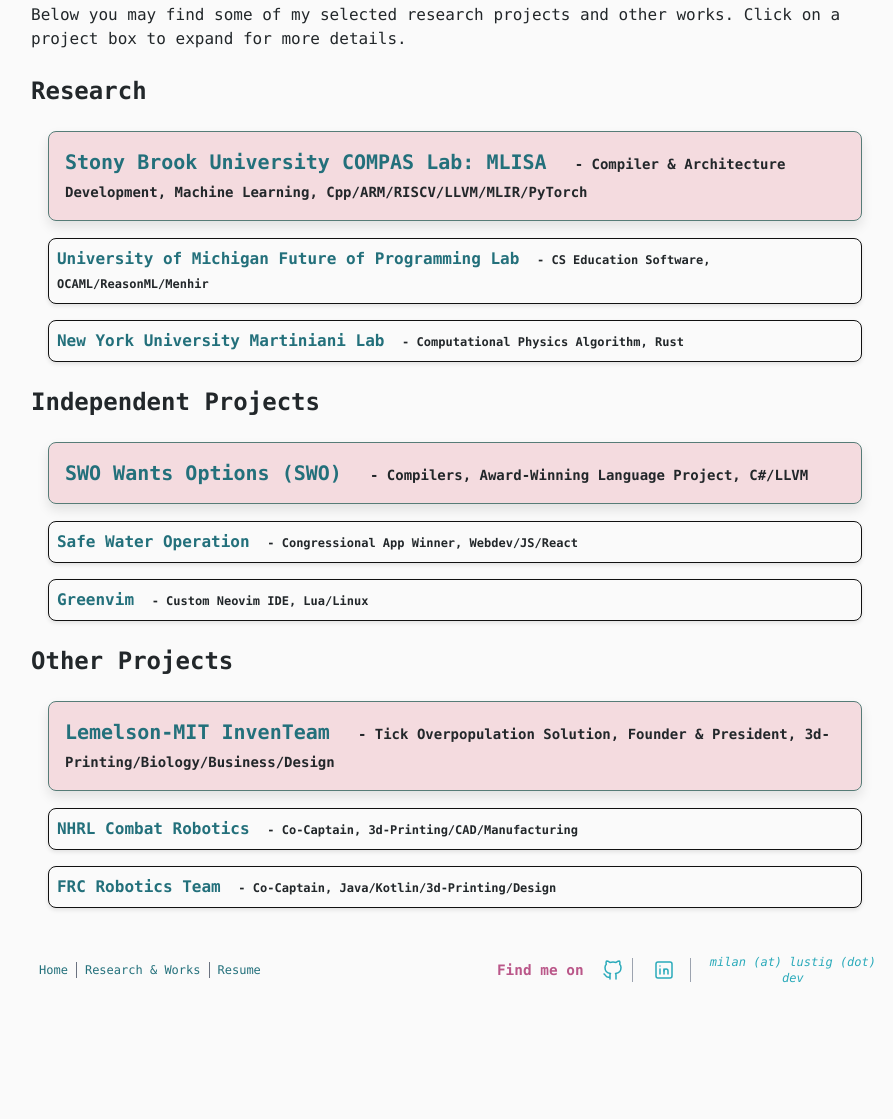
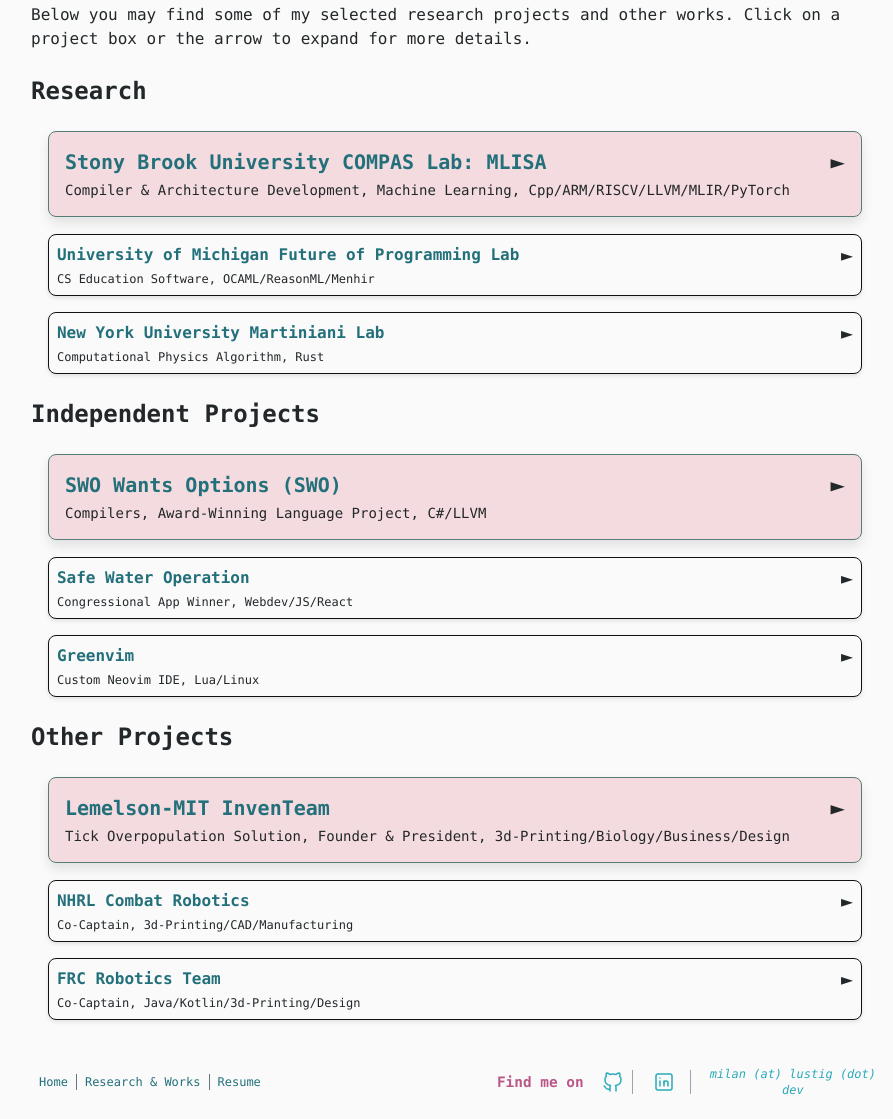
Before and after one commit to green726/website, an Astro site: page /research in a window 1280 px wide. Shown: the part 257-1376 px from the top of the page, without its empty margins (185-1078 px from the left). Before the commit the page ends 1264 px from the top, so only its background shows below. Built offline with nearby package versions, Linux system fonts and the light colour scheme; Astro itself is replaced by a stand-in of ours.

Commit message:
more projects page changes

```diff
--- a/src/pages/research.astro
+++ b/src/pages/research.astro
@@ -1,6 +1,6 @@
 ---
 import PageLayout from "@/layouts/Base";
-// import { Image } from "@astrojs/image/components"; // Not used, can remove
+// import { Image } => "@astrojs/image/components"; // Not used, can remove
 // import aboutImg from "../assets/about-astro.png"; // Not used, can remove
 
 const meta = {
@@ -13,7 +13,7 @@
     <div class="space-y-6">
         <h1 class="title text-[hsl(var(--theme-text))]">Selected Research & Other Work</h1>
         <p class="text-[hsl(var(--theme-text))]">
-            Below you may find some of my selected research projects and other works. Click on a project box to expand for more details.
+            Below you may find some of my selected research projects and other works. Click on a project box or the arrow to expand for more details.
         </p>
 
         <h2 class="text-2xl font-bold mt-8 mb-4 text-[hsl(var(--theme-text))]">Research</h2>
@@ -21,12 +21,18 @@
             {/* MLISA - Standout Project */}
             <li class="p-4 border border-[hsl(var(--theme-link))] rounded-lg shadow-md"
                 style="background-color: hsl(var(--theme-accent) / 0.15); box-shadow: 0 6px 12px hsl(var(--theme-shadow));">
-                <h3 class="text-xl font-bold cursor-pointer text-[hsl(var(--theme-link))] hover:text-[hsl(var(--theme-link))] dark:hover:text-[hsl(var(--theme-accent))]" data-project-toggle="mlisa">
+                <h3 class="text-xl font-bold text-[hsl(var(--theme-link))] hover:text-[hsl(var(--theme-link))] dark:hover:text-[hsl(var(--theme-accent))] flex justify-between items-center">
                     <a href="https://compas.cs.stonybrook.edu/" target="_blank" rel="noopener noreferrer" class="hover:underline">
                         Stony Brook University COMPAS Lab: MLISA
                     </a>
-                    <span class="text-sm text-[hsl(var(--theme-text))] ml-4"> - Compiler & Architecture Development, Machine Learning, Cpp/ARM/RISCV/LLVM/MLIR/PyTorch</span>
+                    <button class="project-toggle-arrow text-[hsl(var(--theme-text))] text-2xl font-bold leading-none select-none ml-2" data-project-id="mlisa" aria-expanded="false" aria-controls="mlisa-details">
+                        <span class="open-arrow hidden">&#9660;</span> {/* Down arrow */}
+                        <span class="closed-arrow">&#9658;</span> {/* Right arrow */}
+                    </button>
                 </h3>
+                <p class="text-sm text-[hsl(var(--theme-text))] mt-1">
+                    Compiler & Architecture Development, Machine Learning, Cpp/ARM/RISCV/LLVM/MLIR/PyTorch
+                </p>
                 <div id="mlisa-details" class="hidden mt-3 text-[hsl(var(--theme-text))]">
                     <p>I served as the project lead on this research initiative, which incorporated multiple graduate students. My work focused on developing <em>novel compiler infrastructure and architecture</em> for machine learning acceleration hardware.</p>
                     <ul class="list-disc list-inside mt-2">
@@ -39,12 +45,18 @@
             {/* UMich - Regular */}
             <li class="p-2 border border-[hsl(var(--theme-accent-2))] rounded-lg shadow-sm"
                 style="background-color: hsl(var(--theme-bg-callout)); box-shadow: 0 2px 4px hsl(var(--theme-shadow));">
-                <h3 class="text-base font-semibold cursor-pointer text-[hsl(var(--theme-link))] hover:text-[hsl(var(--theme-link))] dark:hover:text-[hsl(var(--theme-accent))]" data-project-toggle="umich">
+                <h3 class="text-base font-semibold text-[hsl(var(--theme-link))] hover:text-[hsl(var(--theme-link))] dark:hover:text-[hsl(var(--theme-accent))] flex justify-between items-center">
                     <a href="https://tylr.fun/melds/" target="_blank" rel="noopener noreferrer" class="hover:underline">
                         University of Michigan Future of Programming Lab
                     </a>
-                    <span class="text-xs text-[hsl(var(--theme-text))] ml-2"> - CS Education Software, OCAML/ReasonML/Menhir</span>
+                    <button class="project-toggle-arrow text-[hsl(var(--theme-text))] text-xl font-bold leading-none select-none ml-2" data-project-id="umich" aria-expanded="false" aria-controls="umich-details">
+                        <span class="open-arrow hidden">&#9660;</span>
+                        <span class="closed-arrow">&#9658;</span>
+                    </button>
                 </h3>
+                <p class="text-xs text-[hsl(var(--theme-text))] mt-1">
+                    CS Education Software, OCAML/ReasonML/Menhir
+                </p>
                 <div id="umich-details" class="hidden mt-2 text-[hsl(var(--theme-text))] text-sm">
                     <p>I was the <em>first high school lab member</em> working in Professor Cyrus Omar's FP Lab at the University of Michigan.</p>
                     <ul class="list-disc list-inside mt-2">
@@ -58,12 +70,18 @@
             {/* NYU - Regular */}
             <li class="p-2 border border-[hsl(var(--theme-accent-2))] rounded-lg shadow-sm"
                 style="background-color: hsl(var(--theme-bg-callout)); box-shadow: 0 2px 4px hsl(var(--theme-shadow));">
-                <h3 class="text-base font-semibold cursor-pointer text-[hsl(var(--theme-link))] hover:text-[hsl(var(--theme-link))] dark:hover:text-[hsl(var(--theme-accent))]" data-project-toggle="nyu">
+                <h3 class="text-base font-semibold text-[hsl(var(--theme-link))] hover:text-[hsl(var(--theme-link))] dark:hover:text-[hsl(var(--theme-accent))] flex justify-between items-center">
                     <a href="https://journals.aps.org/pre/abstract/10.1103/PhysRevE.110.034122" target="_blank" rel="noopener noreferrer" class="hover:underline">
                         New York University Martiniani Lab
                     </a>
-                    <span class="text-xs text-[hsl(var(--theme-text))] ml-2"> - Computational Physics Algorithm, Rust</span>
+                    <button class="project-toggle-arrow text-[hsl(var(--theme-text))] text-xl font-bold leading-none select-none ml-2" data-project-id="nyu" aria-expanded="false" aria-controls="nyu-details">
+                        <span class="open-arrow hidden">&#9660;</span>
+                        <span class="closed-arrow">&#9658;</span>
+                    </button>
                 </h3>
+                <p class="text-xs text-[hsl(var(--theme-text))] mt-1">
+                    Computational Physics Algorithm, Rust
+                </p>
                 <div id="nyu-details" class="hidden mt-2 text-[hsl(var(--theme-text))] text-sm">
                     <p>I was the <em>only high schooler</em> in this graduate-level research lab, where I studied graduate-level theoretical physics with Professor Stefano Martiniani.</p>
                     <ul class="list-disc list-inside mt-2">
@@ -78,12 +96,18 @@
             {/* SWO - Standout Project */}
             <li class="p-4 border border-[hsl(var(--theme-link))] rounded-lg shadow-md"
                 style="background-color: hsl(var(--theme-accent) / 0.15); box-shadow: 0 6px 12px hsl(var(--theme-shadow));">
-                <h3 class="text-xl font-bold cursor-pointer text-[hsl(var(--theme-link))] hover:text-[hsl(var(--theme-link))] dark:hover:text-[hsl(var(--theme-accent))]" data-project-toggle="swo">
+                <h3 class="text-xl font-bold text-[hsl(var(--theme-link))] hover:text-[hsl(var(--theme-link))] dark:hover:text-[hsl(var(--theme-accent))] flex justify-between items-center">
                     <a href="https://papers.ssrn.com/sol3/papers.cfm?abstract_id=4661607" target="_blank" rel="noopener noreferrer" class="hover:underline">
                         SWO Wants Options (SWO)
                     </a>
-                    <span class="text-sm text-[hsl(var(--theme-text))] ml-4"> - Compilers, Award-Winning Language Project, C#/LLVM</span>
+                    <button class="project-toggle-arrow text-[hsl(var(--theme-text))] text-2xl font-bold leading-none select-none ml-2" data-project-id="swo" aria-expanded="false" aria-controls="swo-details">
+                        <span class="open-arrow hidden">&#9660;</span>
+                        <span class="closed-arrow">&#9658;</span>
+                    </button>
                 </h3>
+                <p class="text-sm text-[hsl(var(--theme-text))] mt-1">
+                    Compilers, Award-Winning Language Project, C#/LLVM
+                </p>
                 <div id="swo-details" class="hidden mt-3 text-[hsl(var(--theme-text))]">
                     <p>I created a novel general-purpose compiled programming language designed for use in computer science education. This project entailed multiple years of <em>self-teaching</em> and research work in compiler development.</p>
                     <ul class="list-disc list-inside mt-2">
@@ -96,12 +120,18 @@
             {/* Safe Water Operation - Regular */}
             <li class="p-2 border border-[hsl(var(--theme-accent-2))] rounded-lg shadow-sm"
                 style="background-color: hsl(var(--theme-bg-callout)); box-shadow: 0 2px 4px hsl(var(--theme-shadow));">
-                <h3 class="text-base font-semibold cursor-pointer text-[hsl(var(--theme-link))] hover:text-[hsl(var(--theme-link))] dark:hover:text-[hsl(var(--theme-accent))]" data-project-toggle="safe-water">
+                <h3 class="text-base font-semibold text-[hsl(var(--theme-link))] hover:text-[hsl(var(--theme-link))] dark:hover:text-[hsl(var(--theme-accent))] flex justify-between items-center">
                     <a href="https://www.congressionalappchallenge.us/23-ny01/" target="_blank" rel="noopener noreferrer" class="hover:underline">
                         Safe Water Operation
                     </a>
-                    <span class="text-xs text-[hsl(var(--theme-text))] ml-2"> - Congressional App Winner, Webdev/JS/React</span>
+                    <button class="project-toggle-arrow text-[hsl(var(--theme-text))] text-xl font-bold leading-none select-none ml-2" data-project-id="safe-water" aria-expanded="false" aria-controls="safe-water-details">
+                        <span class="open-arrow hidden">&#9660;</span>
+                        <span class="closed-arrow">&#9658;</span>
+                    </button>
                 </h3>
+                <p class="text-xs text-[hsl(var(--theme-text))] mt-1">
+                    Congressional App Winner, Webdev/JS/React
+                </p>
                 <div id="safe-water-details" class="hidden mt-2 text-[hsl(var(--theme-text))] text-sm">
                     <p>I developed an app that allows Long Island residents to quickly and easily check the <em>real-time quality</em> of their local bodies of water and understand safety through <em>generative AI integration</em>. This project was the winner of the <strong>Congressional App Challenge</strong> for district NY01.</p>
                 </div>
@@ -110,12 +140,18 @@
             {/* Greenvim - Regular */}
             <li class="p-2 border border-[hsl(var(--theme-accent-2))] rounded-lg shadow-sm"
                 style="background-color: hsl(var(--theme-bg-callout)); box-shadow: 0 2px 4px hsl(var(--theme-shadow));">
-                <h3 class="text-base font-semibold cursor-pointer text-[hsl(var(--theme-link))] hover:text-[hsl(var(--theme-link))] dark:hover:text-[hsl(var(--theme-accent))]" data-project-toggle="greenvim">
+                <h3 class="text-base font-semibold text-[hsl(var(--theme-link))] hover:text-[hsl(var(--theme-link))] dark:hover:text-[hsl(var(--theme-accent))] flex justify-between items-center">
                     <a href="https://github.com/green726/greenvim/tree/2025_n32" target="_blank" rel="noopener noreferrer" class="hover:underline">
                         Greenvim
                     </a>
-                    <span class="text-xs text-[hsl(var(--theme-text))] ml-2"> - Custom Neovim IDE, Lua/Linux</span>
+                    <button class="project-toggle-arrow text-[hsl(var(--theme-text))] text-xl font-bold leading-none select-none ml-2" data-project-id="greenvim" aria-expanded="false" aria-controls="greenvim-details">
+                        <span class="open-arrow hidden">&#9660;</span>
+                        <span class="closed-arrow">&#9658;</span>
+                    </button>
                 </h3>
+                <p class="text-xs text-[hsl(var(--theme-text))] mt-1">
+                    Custom Neovim IDE, Lua/Linux
+                </p>
                 <div id="greenvim-details" class="hidden mt-2 text-[hsl(var(--theme-text))] text-sm">
                     <p>A Neovim configuration built to be as <strong>powerful as an IDE</strong> but as <strong>light and fast</strong> as vanilla Vim. Greenvim features a minimalistic look while having as many features as most IDEs.</p>
                 </div>
@@ -127,12 +163,18 @@
             {/* Lemelson-MIT InvenTeam - Standout Project */}
             <li class="p-4 border border-[hsl(var(--theme-link))] rounded-lg shadow-md"
                 style="background-color: hsl(var(--theme-accent) / 0.15); box-shadow: 0 6px 12px hsl(var(--theme-shadow));">
-                <h3 class="text-xl font-bold cursor-pointer text-[hsl(var(--theme-link))] hover:text-[hsl(var(--theme-link))] dark:hover:text-[hsl(var(--theme-accent))]" data-project-toggle="inventeam">
+                <h3 class="text-xl font-bold text-[hsl(var(--theme-link))] hover:text-[hsl(var(--theme-link))] dark:hover:text-[hsl(var(--theme-accent))] flex justify-between items-center">
                     <a href="https://lemelson.mit.edu/teams/cold-spring-harbor-juniorsenior-inventeam" target="_blank" rel="noopener noreferrer" class="hover:underline">
                         Lemelson-MIT InvenTeam
                     </a>
-                    <span class="text-sm text-[hsl(var(--theme-text))] ml-4"> - Tick Overpopulation Solution, Founder & President, 3d-Printing/Biology/Business/Design</span>
+                    <button class="project-toggle-arrow text-[hsl(var(--theme-text))] text-2xl font-bold leading-none select-none ml-2" data-project-id="inventeam" aria-expanded="false" aria-controls="inventeam-details">
+                        <span class="open-arrow hidden">&#9660;</span>
+                        <span class="closed-arrow">&#9658;</span>
+                    </button>
                 </h3>
+                <p class="text-sm text-[hsl(var(--theme-text))] mt-1">
+                    Tick Overpopulation Solution, Founder & President, 3d-Printing/Biology/Business/Design
+                </p>
                 <div id="inventeam-details" class="hidden mt-3 text-[hsl(var(--theme-text))]">
                     <p>As Team President & Founder, I founded a <strong>$60k+ grant-winning MIT InvenTeam</strong> dedicated to solving the problem of <em>tick overpopulation</em> in the local community of Long Island and the Northeast.</p>
                     <ul class="list-disc list-inside mt-2">
@@ -146,12 +188,18 @@
             {/* NHRL - Regular (stay same) */}
             <li class="p-2 border border-[hsl(var(--theme-accent-2))] rounded-lg shadow-sm"
                 style="background-color: hsl(var(--theme-bg-callout)); box-shadow: 0 2px 4px hsl(var(--theme-shadow));">
-                <h3 class="text-base font-semibold cursor-pointer text-[hsl(var(--theme-link))] hover:text-[hsl(var(--theme-link))] dark:hover:text-[hsl(var(--theme-accent))]" data-project-toggle="nhrl">
+                <h3 class="text-base font-semibold text-[hsl(var(--theme-link))] hover:text-[hsl(var(--theme-link))] dark:hover:text-[hsl(var(--theme-accent))] flex justify-between items-center">
                     <a href="https://www.nhrl.io/" target="_blank" rel="noopener noreferrer" class="hover:underline">
                         NHRL Combat Robotics
                     </a>
-                    <span class="text-xs text-[hsl(var(--theme-text))] ml-2"> - Co-Captain, 3d-Printing/CAD/Manufacturing</span>
+                    <button class="project-toggle-arrow text-[hsl(var(--theme-text))] text-xl font-bold leading-none select-none ml-2" data-project-id="nhrl" aria-expanded="false" aria-controls="nhrl-details">
+                        <span class="open-arrow hidden">&#9660;</span>
+                        <span class="closed-arrow">&#9658;</span>
+                    </button>
                 </h3>
+                <p class="text-xs text-[hsl(var(--theme-text))] mt-1">
+                    Co-Captain, 3d-Printing/CAD/Manufacturing
+                </p>
                 <div id="nhrl-details" class="hidden mt-2 text-[hsl(var(--theme-text))] text-sm">
                     I was part of the only all-high school NHRL team competing in an international competition, featuring a novel design that inspired other larger teams.
                 </div>
@@ -160,12 +208,18 @@
             {/* FRC - Regular (stay same) */}
             <li class="p-2 border border-[hsl(var(--theme-accent-2))] rounded-lg shadow-sm"
                 style="background-color: hsl(var(--theme-bg-callout)); box-shadow: 0 2px 4px hsl(var(--theme-shadow));">
-                <h3 class="text-base font-semibold cursor-pointer text-[hsl(var(--theme-link))] hover:text-[hsl(var(--theme-link))] dark:hover:text-[hsl(var(--theme-accent))]" data-project-toggle="frc">
+                <h3 class="text-base font-semibold text-[hsl(var(--theme-link))] hover:text-[hsl(var(--theme-link))] dark:hover:text-[hsl(var(--theme-accent))] flex justify-between items-center">
                     <a href="https://github.com/CshCyberhawks" target="_blank" rel="noopener noreferrer" class="hover:underline">
                         FRC Robotics Team
                     </a>
-                    <span class="text-xs text-[hsl(var(--theme-text))] ml-2"> - Co-Captain, Java/Kotlin/3d-Printing/Design</span>
+                    <button class="project-toggle-arrow text-[hsl(var(--theme-text))] text-xl font-bold leading-none select-none ml-2" data-project-id="frc" aria-expanded="false" aria-controls="frc-details">
+                        <span class="open-arrow hidden">&#9660;</span>
+                        <span class="closed-arrow">&#9658;</span>
+                    </button>
                 </h3>
+                <p class="text-xs text-[hsl(var(--theme-text))] mt-1">
+                    Co-Captain, Java/Kotlin/3d-Printing/Design
+                </p>
                 <div id="frc-details" class="hidden mt-2 text-[hsl(var(--theme-text))] text-sm">
                     As co-captain, I built a custom swerve drivetrain complete with no-accelerometer odometry, PIDs, field orientation, and a self-correcting motion-profiled autonomous mode.
                 </div>
@@ -177,24 +231,54 @@
 
 <script is:inline>
     document.addEventListener('DOMContentLoaded', () => {
-        document.querySelectorAll('[data-project-toggle]').forEach(toggle => {
-            toggle.addEventListener('click', (event) => {
-                // Prevent default link behavior if clicking the <a> tag directly
-                // The <a> tag is inside the h3, so clicking the h3 will also trigger the link.
-                // We want the link to work, but also the toggle.
-                // If the click target is the <a>, let the default link behavior happen.
-                // If the click target is the span (brief description), toggle the details.
-                // Or if the target is the h3 itself but not the anchor.
-                if (event.target.tagName === 'A' || event.target.closest('a')) {
-                    return; // Let the link navigate
-                }
+        document.querySelectorAll('li').forEach(projectListItem => {
+            // Find the toggle button and details div within THIS specific list item
+            const toggleButton = projectListItem.querySelector('.project-toggle-arrow');
+            const detailsDiv = projectListItem.querySelector('.hidden[id$="-details"]');
+            const projectLink = projectListItem.querySelector('h3 a'); // The actual link element
 
-                const targetId = toggle.dataset.projectToggle + '-details';
-                const detailsDiv = document.getElementById(targetId);
-                if (detailsDiv) {
+            if (toggleButton && detailsDiv && projectLink) {
+                // Function to update the arrow direction and ARIA attribute
+                const updateArrow = () => {
+                    const isOpen = !detailsDiv.classList.contains('hidden');
+                    if (isOpen) {
+                        toggleButton.querySelector('.open-arrow').classList.remove('hidden');
+                        toggleButton.querySelector('.closed-arrow').classList.add('hidden');
+                        toggleButton.setAttribute('aria-expanded', 'true');
+                    } else {
+                        toggleButton.querySelector('.open-arrow').classList.add('hidden');
+                        toggleButton.querySelector('.closed-arrow').classList.remove('hidden');
+                        toggleButton.setAttribute('aria-expanded', 'false');
+                    }
+                };
+
+                // Initial arrow state (closed by default)
+                updateArrow();
+
+                // Click event for the entire list item (excluding the link)
+                projectListItem.addEventListener('click', (event) => {
+                    // If the click originated from the link or any of its children, do nothing (let the link handle it)
+                    if (projectLink.contains(event.target) || event.target === projectLink) {
+                        return;
+                    }
+
+                    // If the click originated from the toggle button or its children, do nothing (button's listener will handle it)
+                    if (toggleButton.contains(event.target) || event.target === toggleButton) {
+                        return;
+                    }
+
+                    // Otherwise, toggle the details
                     detailsDiv.classList.toggle('hidden');
-                }
-            });
+                    updateArrow(); // Update arrow after toggling
+                });
+
+                // Click event for the specific toggle button
+                toggleButton.addEventListener('click', (event) => {
+                    event.stopPropagation(); // Stop the click from bubbling up to the li
+                    detailsDiv.classList.toggle('hidden');
+                    updateArrow(); // Update arrow after toggling
+                });
+            }
         });
     });
 </script>
```
